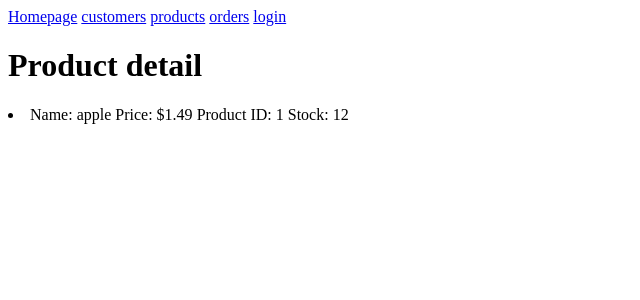
After one commit to PythThm/Agile-Development-Project, a Flask app: page /products/1 in a window 1280 px wide. The commit adds this page. Shown: the top 300 px of the page, without its empty margins (0-640 px from the left). Run offline with Flask 3, Linux system fonts and the light colour scheme.

Commit message:
First feature
product details

```diff
--- a/app.py
+++ b/app.py
@@ -2,8 +2,13 @@ from flask import Flask, render_template, jsonify, request, redirect, url_for, B
 from pathlib import Path
 from db import db
 from models import Customer, Product, Order, ProductOrder
+from flask_login import LoginManager, login_user, login_required, current_user, logout_user
+
+login_manager = LoginManager()
 
 app = Flask(__name__)
+
+
 
 from routes.api_customers import api_customers_bp
 app.register_blueprint(api_customers_bp, url_prefix="/api/customers")
@@ -20,6 +25,7 @@ app.register_blueprint(html_bp, url_prefix="/")
 
 app.instance_path = Path("data").resolve()
 app.config["SQLALCHEMY_DATABASE_URI"] = f'sqlite:///{ app.instance_path }/store.sqlite'
+app.config["SECRET_KEY"] = "secretkyey"
 db.init_app(app)
 
 
--- a/data/customers.csv
+++ b/data/customers.csv
@@ -1,5 +1,5 @@
-name,phone
-Deanna Ross,778-230-5730
+name,phone,email,password
+Deanna Ross,778-230-5730,abc, 123
 Robert Mann,778-159-1152
 Joshua Meyer,778-500-6113
 Rachel Sanchez,236-057-9517
--- a/manage.py
+++ b/manage.py
@@ -32,7 +32,7 @@ def import_data():
     with open("data/customers.csv", "r") as file:
         reader = csv.DictReader(file)
         for record in reader:
-            customer = Customer(name=record["name"], phone=record["phone"])
+            customer = Customer(name=record["name"], phone=record["phone"], email=record["email"], password=record["password"])
             db.session.add(customer)
         db.session.commit()
 
--- a/routes/html.py
+++ b/routes/html.py
@@ -7,6 +7,10 @@ html_bp = Blueprint("html", __name__)
 @html_bp.route('/')
 def home():
     return render_template('home.html')
+
+@html_bp.route('/login')
+def login():
+    return render_template("login.html")
 
 @html_bp.route('/home')
 def home_page():
@@ -21,6 +25,11 @@ def customer():
 def product():
     products = Product.query.all()
     return render_template('products.html', products=products)
+
+@html_bp.route('/products/<int:product_id>')
+def product_detail(product_id):
+    product = Product.query.get_or_404(product_id)
+    return render_template('product_detail.html', product=product)
 
 @html_bp.route('/customers/<int:customer_id>')
 def customer_detail(customer_id):
--- a/templates/base.html
+++ b/templates/base.html
@@ -11,6 +11,7 @@
             <a href="/customers">customers</a>
             <a href="/products">products</a>
             <a href="/orders">orders</a>
+            <a href="{{url_for('html.login')}}">login</a>
         </nav>
 
         <div>
--- a/templates/customers.html
+++ b/templates/customers.html
@@ -8,6 +8,8 @@
     <span>{{ customer.id }}</span>
     <span>{{ customer.name }}</span>
     <span>{{ customer.phone }}</span>
+    <span>{{ customer.email }}</span>
+    <span>{{ customer.password }}</span>
 </li>
 {% endfor %}
 {% endblock %}
--- a/templates/home.html
+++ b/templates/home.html
@@ -9,6 +9,7 @@
         <a href="/customers">customers</a>
         <a href="/products">products</a>
         <a href="/orders">orders</a>
+        <a href="{{url_for('html.login')}}">login</a>
     </nav>
     <h1>Hello, {{ name }}!</h1>
     <ul>
--- /dev/null
+++ b/templates/login.html
@@ -0,0 +1,6 @@
+{% extends "base.html" %}
+
+{% block content %}
+<h1>Login</h1>
+
+{% endblock %}
--- /dev/null
+++ b/templates/product_detail.html
@@ -0,0 +1,11 @@
+{% extends "base.html" %}
+{% block content %}
+
+<h1>Product detail</h1>
+<li>
+    <span>Name: {{ product.name }}</span>
+    <span>Price: ${{ product.price|round(2) }}</span>
+    <span>Product ID: {{ product.id }}</span>
+    <span>Stock: {{ product.available }}</span>
+
+{% endblock %}
--- a/templates/products.html
+++ b/templates/products.html
@@ -4,9 +4,8 @@
 <h1>Products</h1>
 {% for product in products %}
 <li>
+    <a href="{{ url_for('html.product_detail', product_id=product.id)}}">View details</a> <!-- This is a link to the product_detail page -->
     <span>{{ product.name }}</span>
-    <span>{{ product.price|round(2) }}</span>
-    <span>{{ product.available }}</span>
 </li>
 {% endfor %}
 {% endblock %}
```
Also changed, not shown: models.py (+6 -1 lines), data/store.sqlite.
